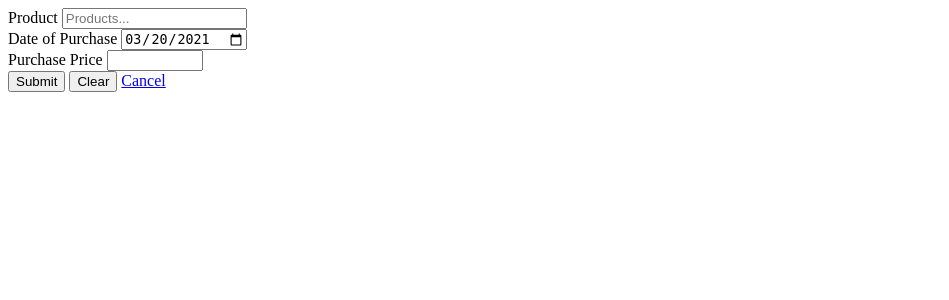
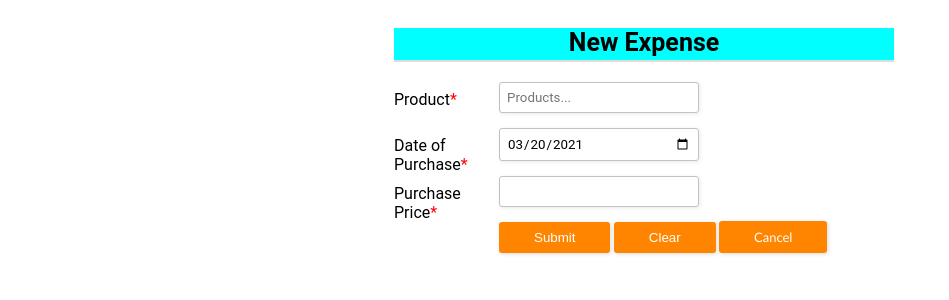
Before and after one commit to manojworks/tye, a Django app: page /expenses/new-expense in a window 1280 px wide. Shown: the top 300 px of the page, without its empty margins (0-949 px from the left). Run offline with Django 3.2, Linux system fonts and the light colour scheme.

Commit message:
Basic styling

```diff
--- a/templates/expenses/new-expense.html
+++ b/templates/expenses/new-expense.html
@@ -1,25 +1,30 @@
+{% load static %}
 <!DOCTYPE html>
 <html lang="en">
 <head>
     <meta charset="UTF-8">
     <script src="https://cdnjs.cloudflare.com/ajax/libs/jquery/3.3.1/jquery.min.js"></script>
+    <link rel="stylesheet" href="{% static 'css/styles.css' %}">
     <title>New Expense</title>
 </head>
 <body onload="form_reset()">
     {% if error_message %} <p><strong>{{ error_message }}</strong></p>{% endif %}
-    <form action="{% url 'expenses:new_expense' %}" id="expense-form" method="post">
-        {% csrf_token %}
-        <label for="search-product">Product</label>
-        <input type="search" list="product-search-results" id="search-product" name="search-product" onkeyup="filter_products()" placeholder="Products..."><br>
-        <datalist id="product-search-results"></datalist>
-        <label for="purchase-date">Date of Purchase</label>
-        <input type="date" id="purchase-date" name="purchase-date" value=""><br>
-        <label for="purchase-price">Purchase Price</label>
-        <input type="number" id="purchase-price" name="purchase-price", min="0.01", step="0.01", max="9999.99"><br>
-        <button type="submit" id="submit-expense" name="submit-expense">Submit</button>
-        <button type="reset" id="clear-expense" name="clear-expense" onclick="form_reset()">Clear</button>
-        <a href="recent-expenses">Cancel</a>
-    </form>
+    <div class="form-style-basic">
+        <div class="form-style-basic-heading">New Expense</div>
+        <form action="{% url 'expenses:new_expense' %}" id="expense-form" method="post">
+            {% csrf_token %}
+            <label for="search-product"><span>Product<span class="required">*</span></span>
+            <input type="search" class="select-field" list="product-search-results" id="search-product" name="search-product" onkeyup="filter_products()" placeholder="Products..."></label>
+            <datalist id="product-search-results"></datalist>
+            <label for="purchase-date"><span>Date of Purchase<span class="required">*</span></span>
+            <input type="date" class="input-field" id="purchase-date" name="purchase-date" value=""/></label>
+            <label for="purchase-price"><span>Purchase Price<span class="required">*</span></span>
+            <input type="number" class="input-field" id="purchase-price" name="purchase-price", min="0.01", step="0.01", max="9999.99"></label>
+            <label><span> </span><button type="submit" class="form-button" id="submit-expense" name="submit-expense">Submit</button>
+            <button type="reset" class="form-button" id="clear-expense" name="clear-expense" onclick="form_reset()">Clear</button>
+            <a class="form-button" href="recent-expenses">Cancel</a></label>
+        </form>
+    </div>
 </body>
     <script>
 
```
